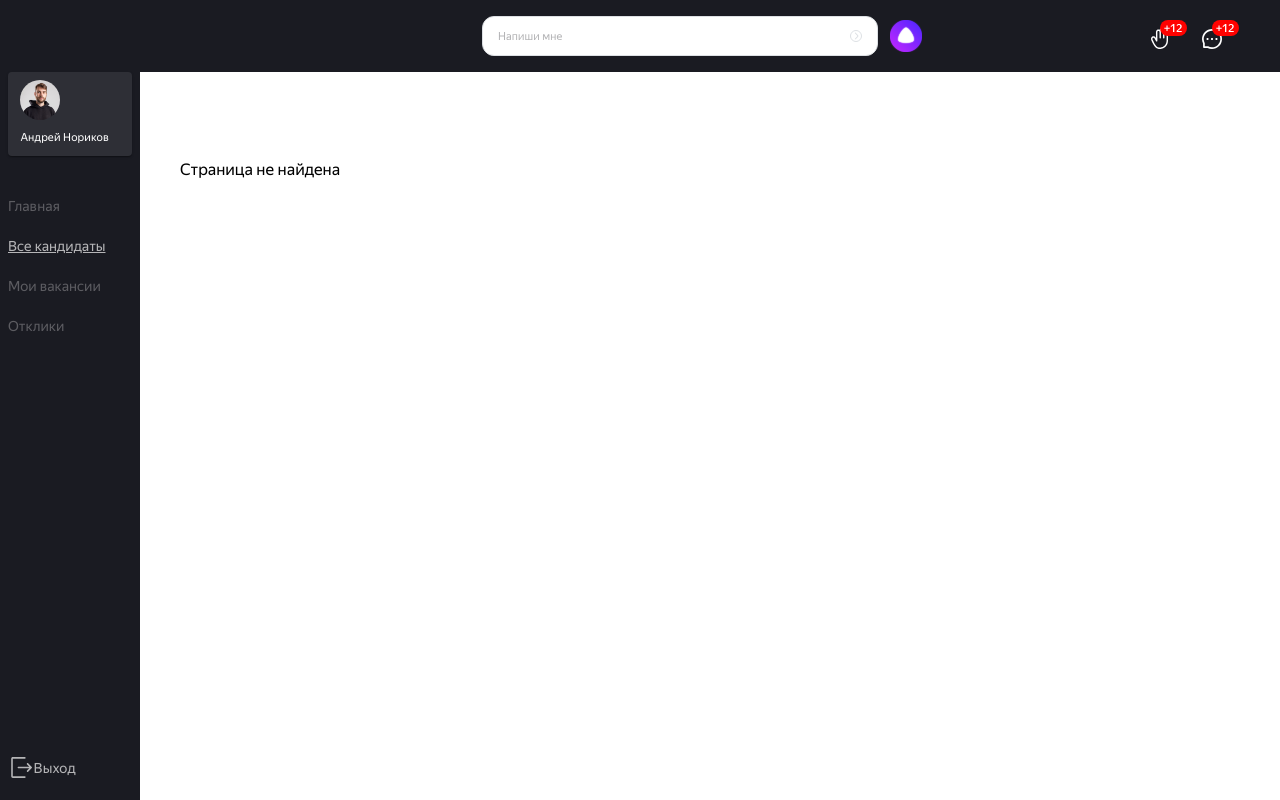
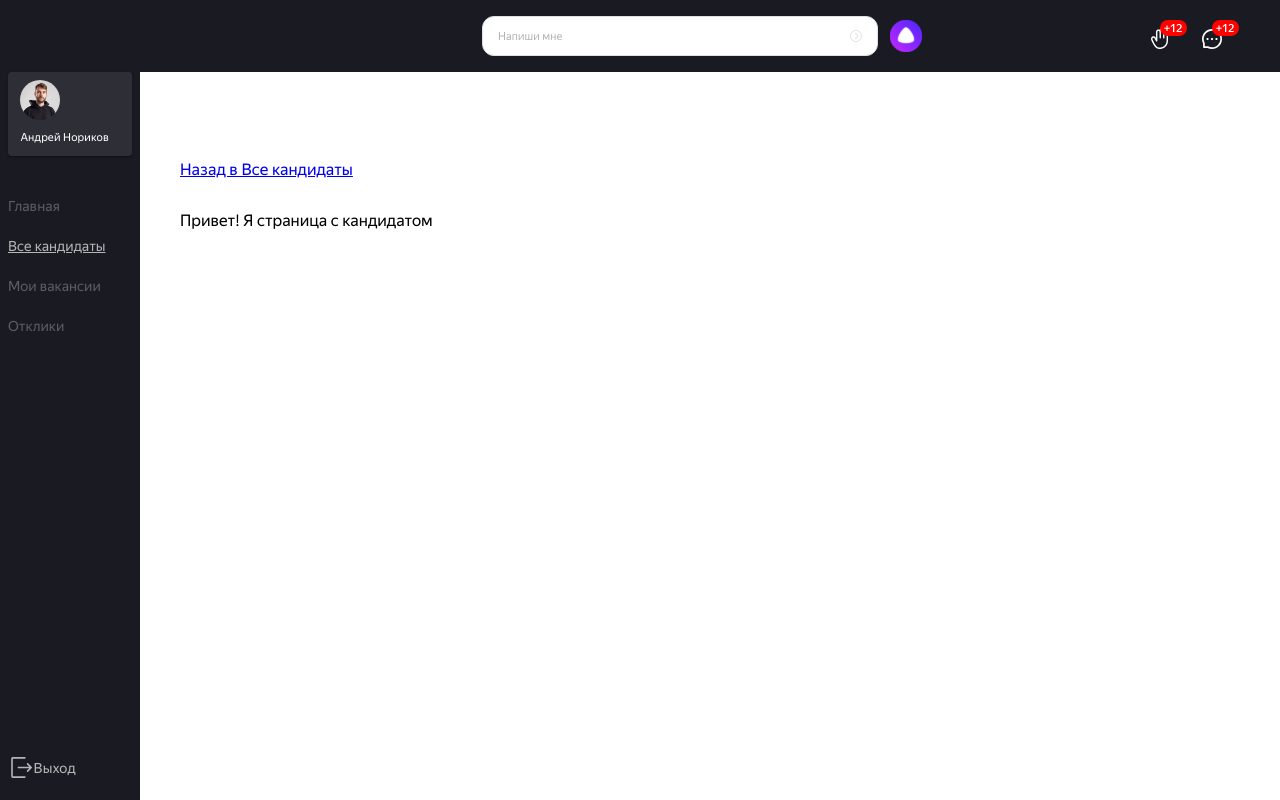
Before and after one commit to NastyaNev/career-hackathon-frontend, a React (Create React App) app: page /career-hackathon-frontend/candidates/candidate in a window 1280 px wide. Built offline with nearby package versions, Linux system fonts and the light colour scheme.

Commit message:
fix:routing

```diff
--- a/src/components/app/app.tsx
+++ b/src/components/app/app.tsx
@@ -8,6 +8,7 @@ import NotFound from "../../pages/not-found/not-found";
 import styles from "./app.module.css";
 import Applications from "../../pages/applications/applications";
 import Vacancy from "../../pages/vacancies/vacancy";
+import Candidat from "../../pages/candidates/candidat";
 // import { ThemeProvider, createTheme } from "@mui/material";
 
 // const theme = createTheme({
@@ -27,6 +28,7 @@ function App() {
           <Route path="candidates" element={<Candidates />} />
           <Route path="/vacancies" element={<Vacancies />} />
           <Route path="/vacancies/vacancy" element={<Vacancy />} />
+          <Route path="/candidates/candidate" element={<Candidat />} />
           <Route path="applications" element={<Applications />} />
           <Route path="*" element={<NotFound />} />
         </Route>
--- a/src/components/direction-main-card/direction-main-card-time.jsx
+++ b/src/components/direction-main-card/direction-main-card-time.jsx
@@ -6,9 +6,12 @@ import pin from "../../images/map-pin.svg";
 import suitcase from "../../images/briefcase.svg";
 import like from "../../images/Like.svg";
 import medal from "../../images/award.svg";
+import { Link } from "@mui/material";
+import { NavLink } from "react-router-dom";
 
 function DirectionMainCardTime(props) {
-  const { item } = props;
+
+  const { item, wayTime } = props;
 
   const cardStyle = {
     width: 290,
@@ -91,6 +94,8 @@ function DirectionMainCardTime(props) {
   }
 
   return (
+    <NavLink className={styles.card_link} to={wayTime}>
+      <Link component="button" underline='none' sx={{'&:hover': {opacity: [0.9, 0.8, 0.7]}, display: 'flex', textAlign: 'start'}}>
         <Paper elevation={3} square={false} sx={cardStyle}>
           <Stack sx={ stackStyle }>
             <div>
@@ -124,6 +129,8 @@ function DirectionMainCardTime(props) {
             </div>
           </Stack>
         </Paper>
+      </Link>
+    </NavLink>
   );
 }
 
--- a/src/components/direction-main-card/direction-main-card-vacancy.jsx
+++ b/src/components/direction-main-card/direction-main-card-vacancy.jsx
@@ -4,9 +4,12 @@ import React from "react";
 import styles from "./direction-main-card.module.css";
 import pin from "../../images/map-pin.svg";
 import suitcase from "../../images/briefcase.svg";
+import { Link } from "@mui/material";
+import { NavLink } from "react-router-dom";
 
 function DirectionMainCardVacancy(props) {
-  const { item } = props;
+
+  const { item, wayVacancies } = props;
 
   const cardStyle = {
     width: 290,
@@ -83,6 +86,8 @@ function DirectionMainCardVacancy(props) {
 
 
   return (
+    <NavLink className={styles.card_link} to={wayVacancies}>
+      <Link component="button" underline='none' sx={{'&:hover': {opacity: [0.9, 0.8, 0.7]}, display: 'flex', textAlign: 'start'}}>
         <Paper elevation={3} square={false} sx={ cardStyle }>
           <Stack sx={ stackStyle }>
             <div style={divTopStyle}>
@@ -108,7 +113,9 @@ function DirectionMainCardVacancy(props) {
             </div>
           </Stack>
         </Paper>
-  );
+      </Link>
+    </NavLink>
+  )
 }
 
 export default DirectionMainCardVacancy;
--- a/src/components/direction-main-card/direction-main-card.jsx
+++ b/src/components/direction-main-card/direction-main-card.jsx
@@ -7,7 +7,7 @@ import { NavLink } from "react-router-dom";
 
 function DirectionMainCard(props) {
 
-  const { item, way } = props;
+  const { item, wayDirection } = props;
 
   const cardStyle = {
     width: 290,
@@ -68,7 +68,7 @@ function DirectionMainCard(props) {
   };
 
   return (
-<NavLink className={styles.card_link} to={way}>
+  <NavLink className={styles.card_link} to={wayDirection}>
     <Link component="button" underline='none' sx={{'&:hover': {opacity: [0.9, 0.8, 0.7]}, display: 'flex', textAlign: 'start'}}>
       <Paper elevation={3} square={false} sx={cardStyle}>
         <Stack sx={{ padding: '24px' }}>
--- a/src/components/slide-gallery/slide-gallery.jsx
+++ b/src/components/slide-gallery/slide-gallery.jsx
@@ -55,7 +55,7 @@ function SlideGallery({ card, items }) {
           }}
         >
           {items.map((item, i) => (
-            <Card key={i} item={item} />
+            <Card key={i} item={item} wayDirection='#' wayVacancies='/vacancies/vacancy' wayTime='/candidates/candidate'/>
           ))}
         </Carousel>
       </Stack>
--- /dev/null
+++ b/src/pages/candidates/candidat.jsx
@@ -0,0 +1,17 @@
+import React from 'react';
+import { NavLink } from 'react-router-dom';
+
+// Кандидат
+
+function Candidat() {
+  return (
+    <>
+        <NavLink to="/candidates">
+            <p>Назад в Все кандидаты</p>
+        </NavLink>
+        <p>Привет! Я страница с кандидатом</p>
+    </>
+  )
+}
+
+export default Candidat
--- a/src/pages/candidates/candidates.jsx
+++ b/src/pages/candidates/candidates.jsx
@@ -1,10 +1,15 @@
+import { Button } from '@mui/material'
 import React from 'react'
+import { NavLink } from 'react-router-dom'
 
 function Сandidates() {
   return (
     <>
       <main>
         <p>Привет, я страница с кандидатами</p>
+        <NavLink to='/candidates/candidate' >
+          <Button>Кандидат</Button>
+        </NavLink>
       </main>
     </>
   )
```
Lines whose indentation alone changed are shown as unchanged.
